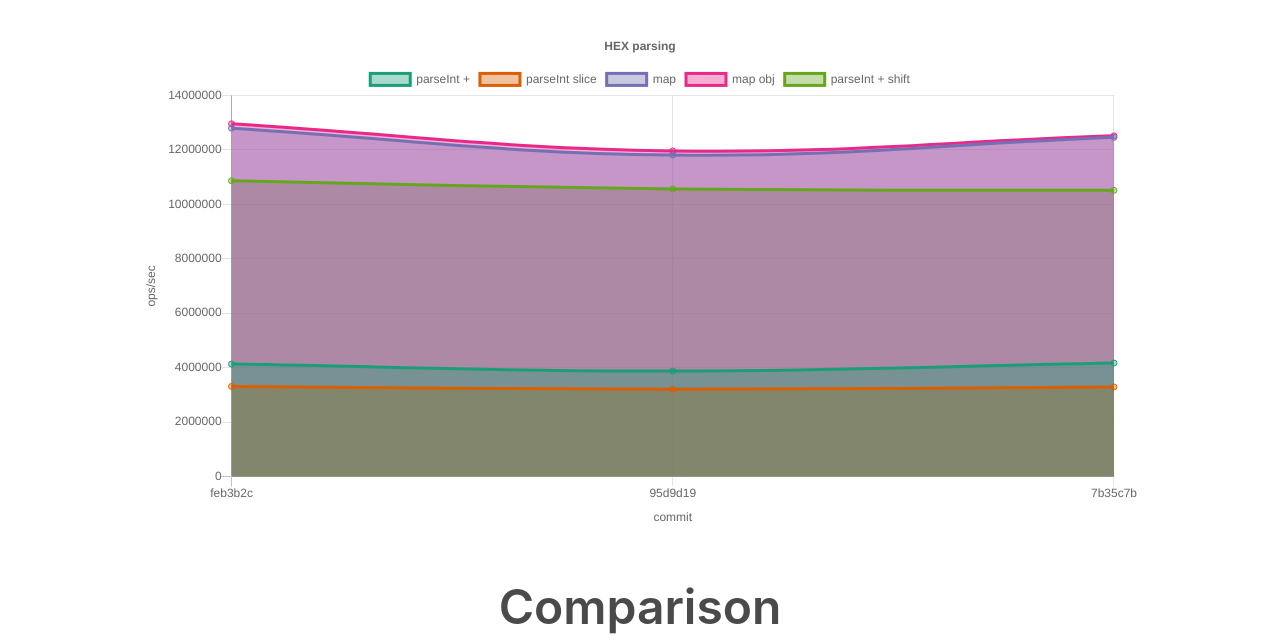
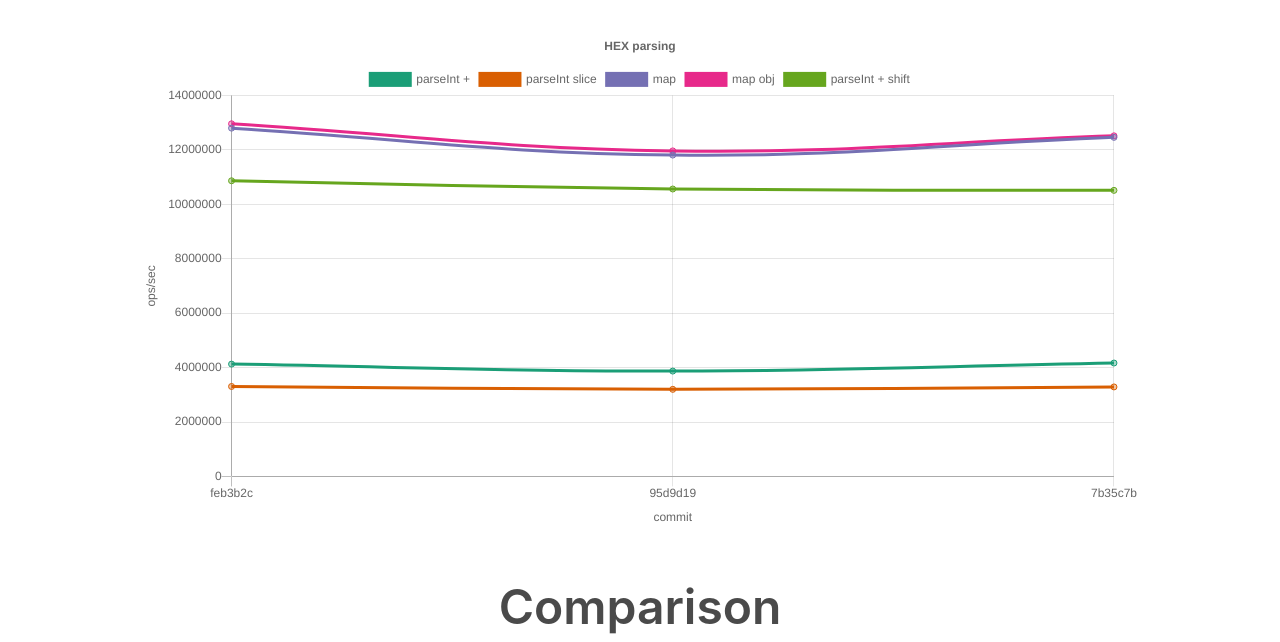
Before and after one commit to kurkle/color, a plain HTML site: page dev/bench/index.html in a window 1280 px wide. Shown: the part 158-800 px from the top of the page. Drawn offline with nearby package versions, Linux system fonts and the light colour scheme.

Commit message:
Remove fill from bench charts

```diff
--- a/dev/bench/index.html
+++ b/dev/bench/index.html
@@ -171,6 +171,7 @@
                   data: benches.map(d => ({x: d.commit.id.slice(0, 7), y: d.bench.value, bench: d.bench, commit: d.commit})),
                   borderColor: colors[datasets.length],
                   backgroundColor: colors[datasets.length] + '60', // Add alpha for #rrggbbaa
+                  fill: false,
               });
             }
 
```
